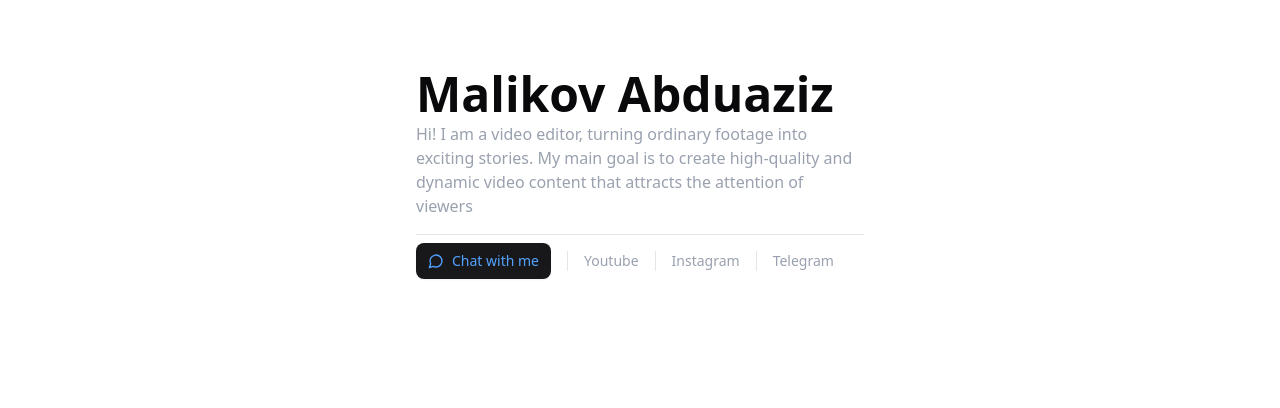
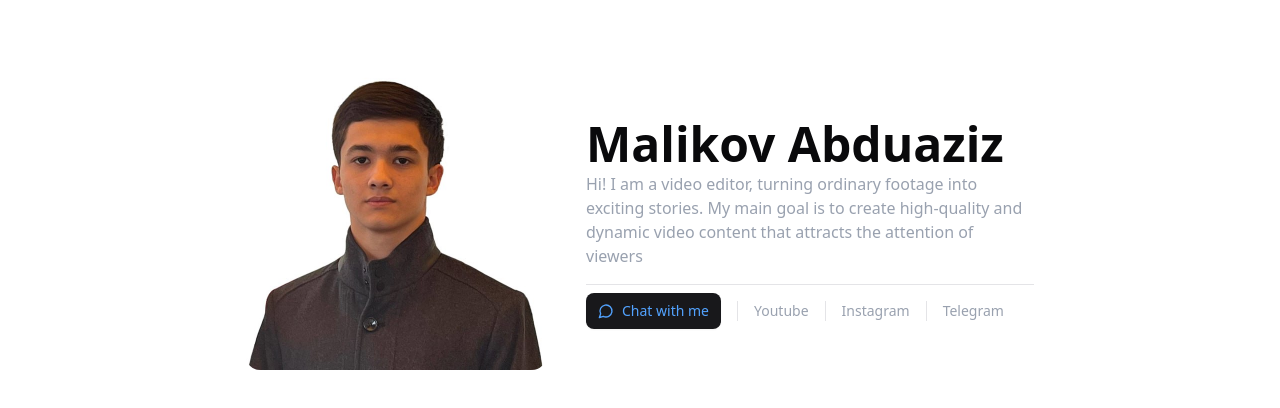
Before and after one commit to abduvohidov/malikov-portfolio, a Next.js app: page / in a window 1280 px wide. Shown: the part 186-594 px from the top of the page. Built offline with nearby package versions, Linux system fonts and the light colour scheme; no server answers.

Commit message:
feat: add image

```diff
--- a/src/widgets/AboutMe/ui/AboutMe.tsx
+++ b/src/widgets/AboutMe/ui/AboutMe.tsx
@@ -1,11 +1,11 @@
 import { Button } from "@/shared/ui/button";
 import { Separator } from "@/shared/ui/separator";
 import { Text } from "@/shared/ui/Text";
-import { ChevronRight, MessageCircle } from "lucide-react";
+import { MessageCircle } from "lucide-react";
 import Image from "next/image";
 import Link from "next/link";
 import { FC } from "react";
-// import Photo from "@/app/assets/Photo.jpeg";
+import Photo from "../../../../public/photo.jpeg";
 import { cn } from "@/shared/lib/cn";
 import { useTranslations } from "next-intl";
 
@@ -17,12 +17,12 @@ export const AboutMe: FC<AboutMeProps> = ({ className }) => {
   const t = useTranslations("main");
   return (
     <div className="flex lg:justify-center max-lg:flex-col items-center gap-10 sm:my-50">
-      {/* <Image
+      <Image
         src={Photo}
         alt="photo"
         className="rounded-xl w-[300px] h-auto"
         objectFit="contain"
-      /> */}
+      />
       <div
         className={cn(
           className,
```
Also changed, not shown: public/photo.jpeg (renamed from src/app/assets/photo.jpeg), 1 other file (tests, documents, lock files or other folders).
